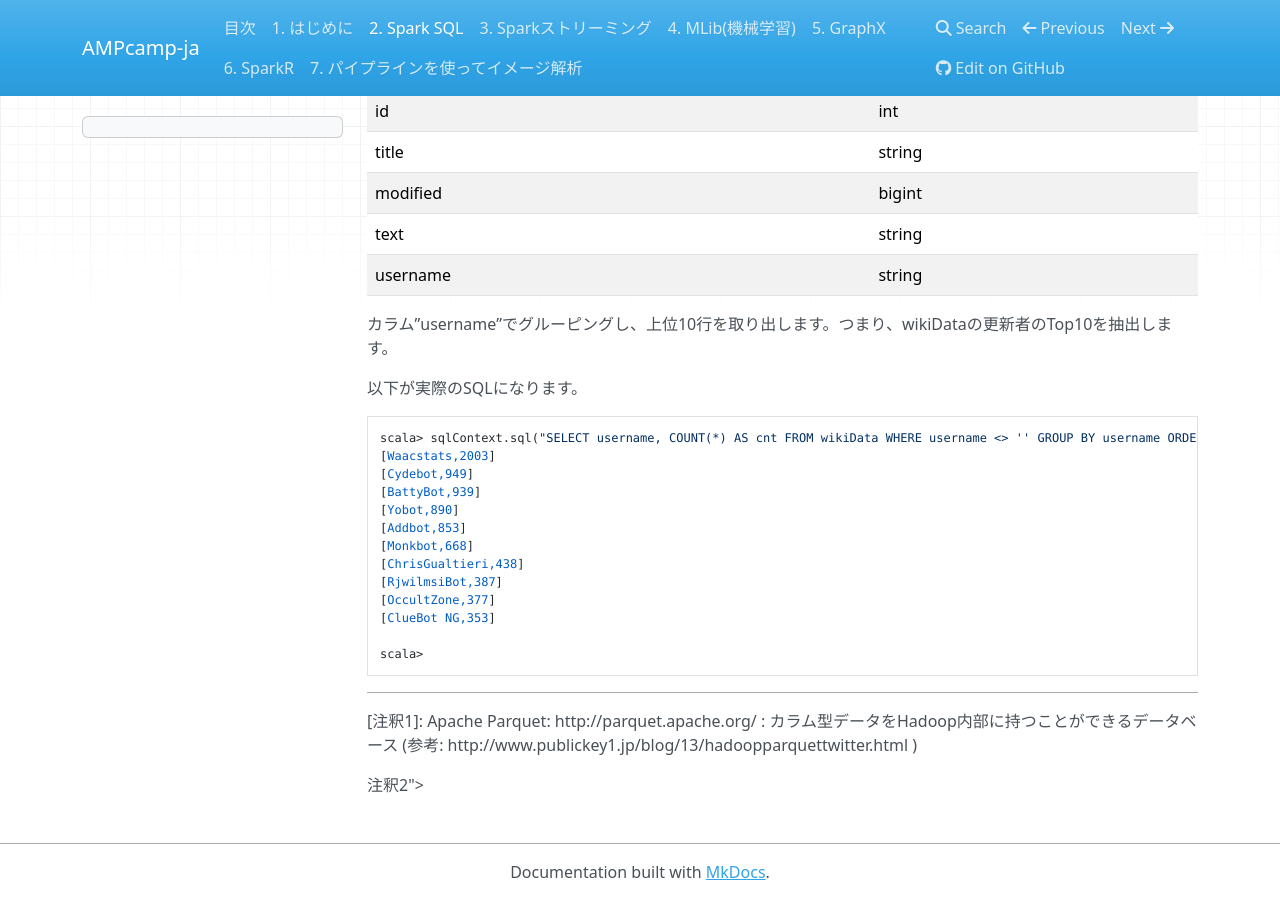
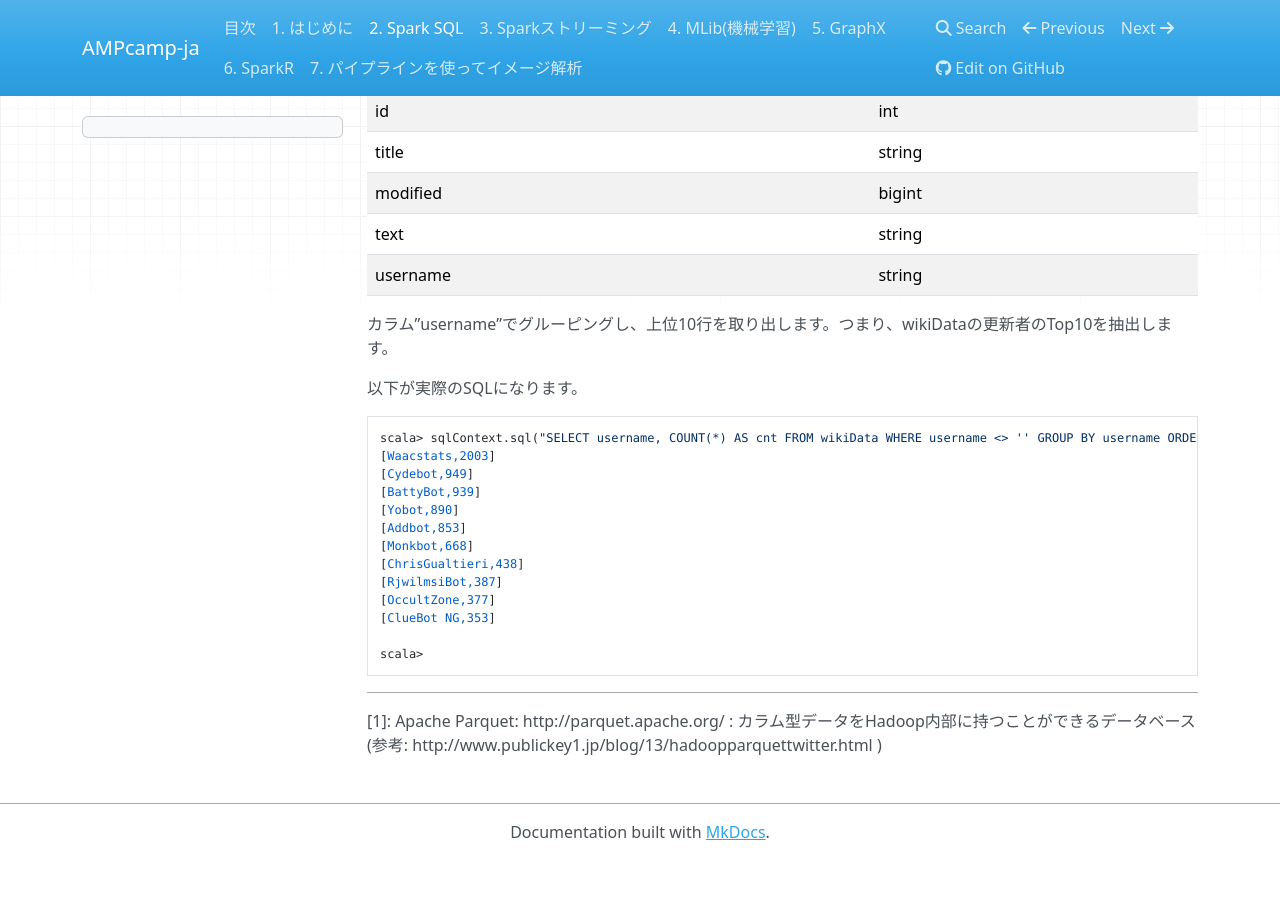
Before and after one commit to m-kiuchi/AMPcamp-ja, an MkDocs documentation site: the page built from docs/spark-sql.md, in a window 1280 px wide and 900 px high, scrolled down 986 px. Built offline with MkDocs 1.6.1, drawn with Linux system fonts in a browser that asks for light colours; nearby versions of some CDN libraries; old or Windows-style settings are respelled for this version of MkDocs; after the commit the page ends 1846 px from its top, so only the background shows below that; some of the changed text lies outside the part shown.

Commit message:
Update spark-sql.md

````diff
--- a/docs/spark-sql.md
+++ b/docs/spark-sql.md
@@ -27,7 +27,7 @@
 wikiData: org.apache.spark.sql.DataFrame = [id: int, title: string, modified: bigint, text: string, username: string]
 ```
 
-読み込まれた結果はDataFrameクラス[[2]](#[注釈2])のデータになっており、DataFrameクラスのメソッドを使用することができます。試しに何個のデータが入っているかをカウントしてみましょう。
+読み込まれた結果は[DataFrameクラス](http://spark.apache.org/docs/latest/sql-programming-guide.html#dataframes)のデータになっており、DataFrameクラスのメソッドを使用することができます。試しに何個のデータが入っているかをカウントしてみましょう。
 
 ```
 scala> wikiData.count()
@@ -78,8 +78,5 @@
 ```
 
 ------------------------------
-<a id="[注釈1]"></a>
-[注釈1]: Apache Parquet: http://parquet.apache.org/ : カラム型データをHadoop内部に持つことができるデータベース (参考: http://www.publickey1.jp/blog/13/hadoopparquettwitter.html )
-
-<a id="[注釈2]"></a>
-[注釈2]:  http://spark.apache.org/docs/latest/sql-programming-guide.html#dataframes
+<a id="[1]"></a>
+[1]: Apache Parquet: http://parquet.apache.org/ : カラム型データをHadoop内部に持つことができるデータベース (参考: http://www.publickey1.jp/blog/13/hadoopparquettwitter.html )
````
